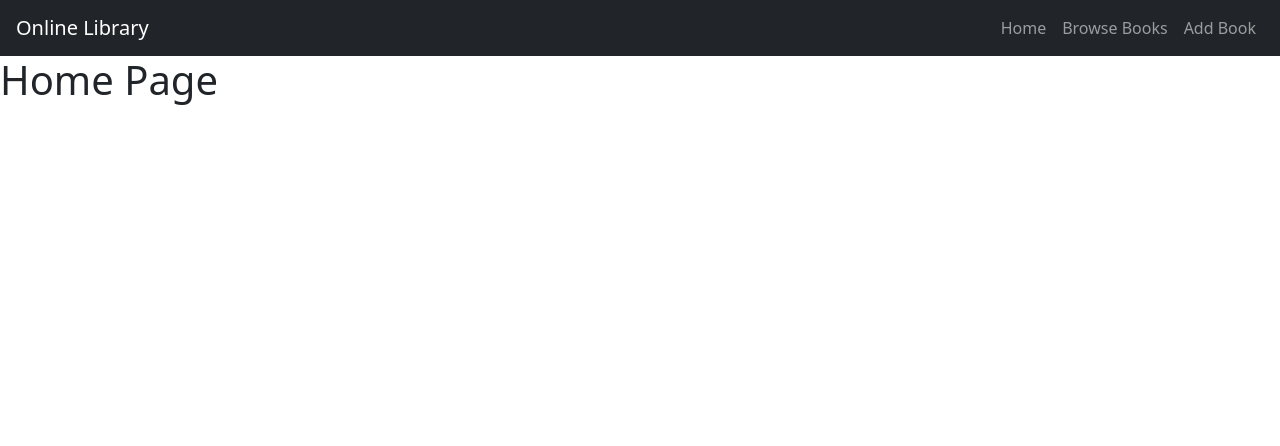
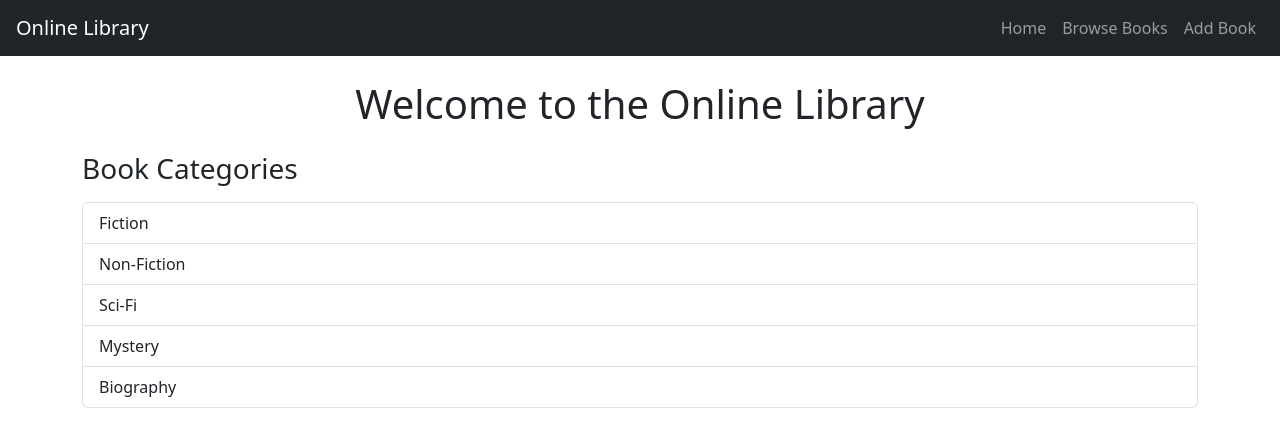
Before and after one commit to TriptiThakur2003/onlineLibrary, a React (Vite) app: page / in a window 1280 px wide. Shown: the top 446 px of the page. Built offline with nearby package versions, Linux system fonts and the light colour scheme.

Commit message:
Implemented Home page with welcome message and book categories

```diff
--- a/src/pages/Home.jsx
+++ b/src/pages/Home.jsx
@@ -1,13 +1,39 @@
 // src/pages/Home.jsx
-import Navbar from "../components/Navbar"
+import Navbar from '../components/Navbar'
+import { Link } from 'react-router-dom'
 
 function Home() {
+  const categories = [
+    'Fiction',
+    'Non-Fiction',
+    'Sci-Fi',
+    'Mystery',
+    'Biography',
+  ]
+
   return (
     <>
-        <Navbar />
-        <h1>Home Page</h1>
+      <Navbar />
+
+      <div className="container mt-4">
+        <h1 className="text-center mb-4">Welcome to the Online Library</h1>
+
+        <h3 className="mb-3">Book Categories</h3>
+
+        <div className="list-group">
+          {categories.map((category) => (
+            <Link
+              key={category}
+              to={`/books/${category.toLowerCase()}`}
+              className="list-group-item list-group-item-action"
+            >
+              {category}
+            </Link>
+          ))}
+        </div>
+      </div>
     </>
-    )
+  )
 }
 
 export default Home
```
